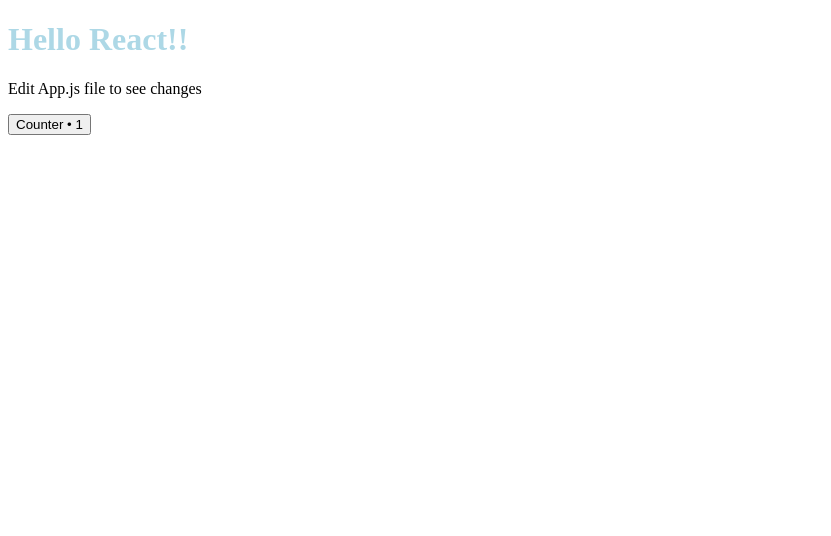
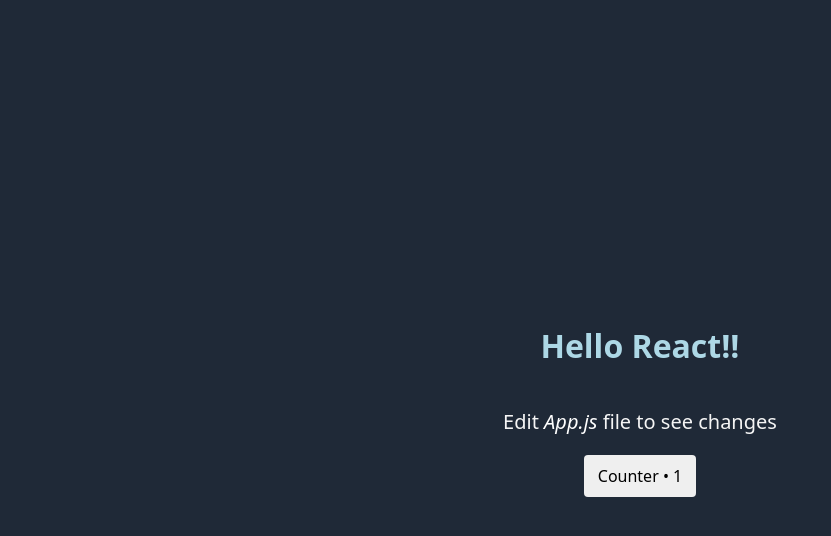
Before and after one commit to tejpatelme/react-webpack-eslint-starter, a React app: page / in a window 1280 px wide. Shown: the top 536 px of the page, without its empty margins (0-831 px from the left). Built offline with nearby package versions, Linux system fonts and the light colour scheme.

Commit message:
style : landing page

```diff
--- a/src/App.css
+++ b/src/App.css
@@ -1,3 +1,40 @@
+body {
+  margin: 0;
+  padding: 0;
+}
+
+.App {
+  height: 100vh;
+  background: #1f2937;
+  display: flex;
+  flex-direction: column;
+  justify-content: center;
+  align-items: center;
+  font-family: system-ui;
+}
+
 h1 {
   color: lightblue;
 }
+
+p {
+  font-size: 1.25rem;
+  color: whitesmoke;
+  font-weight: 500;
+}
+
+span {
+  color: white;
+  font-size: 600;
+  font-style: italic;
+}
+
+button {
+  font-family: inherit;
+  font-size: inherit;
+  outline: none;
+  border: none;
+  padding: 0.625rem 0.875rem;
+  border-radius: 0.25rem;
+  font-weight: 500;
+}
```
